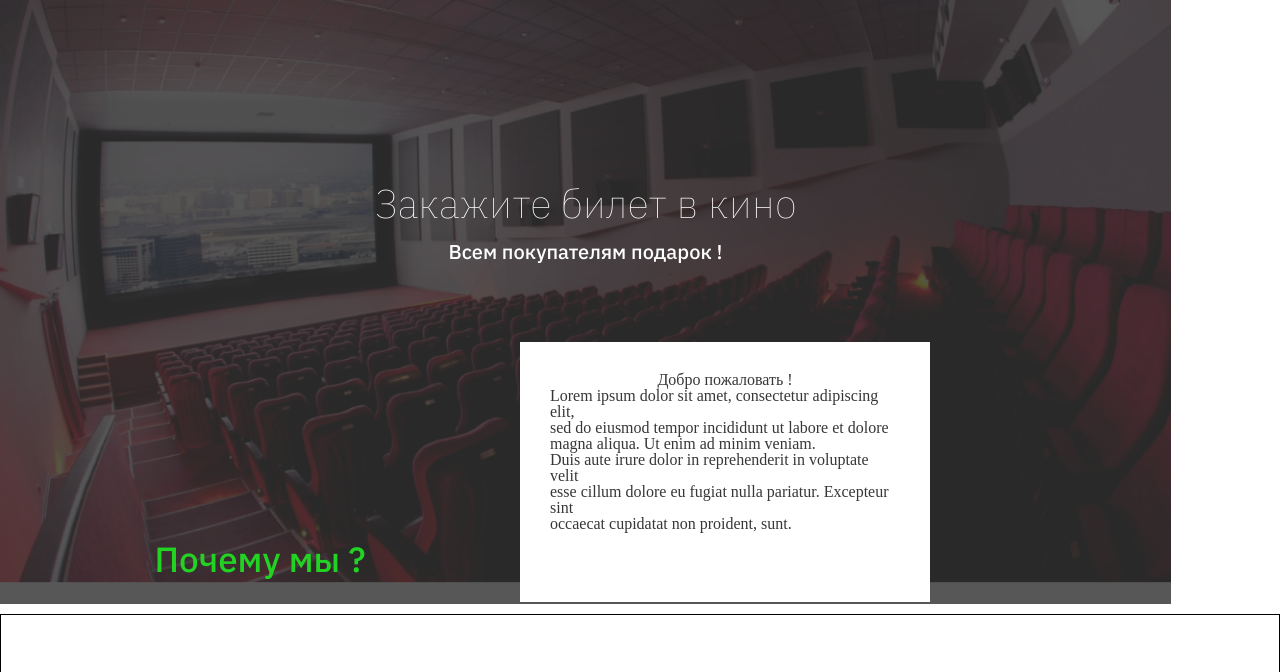
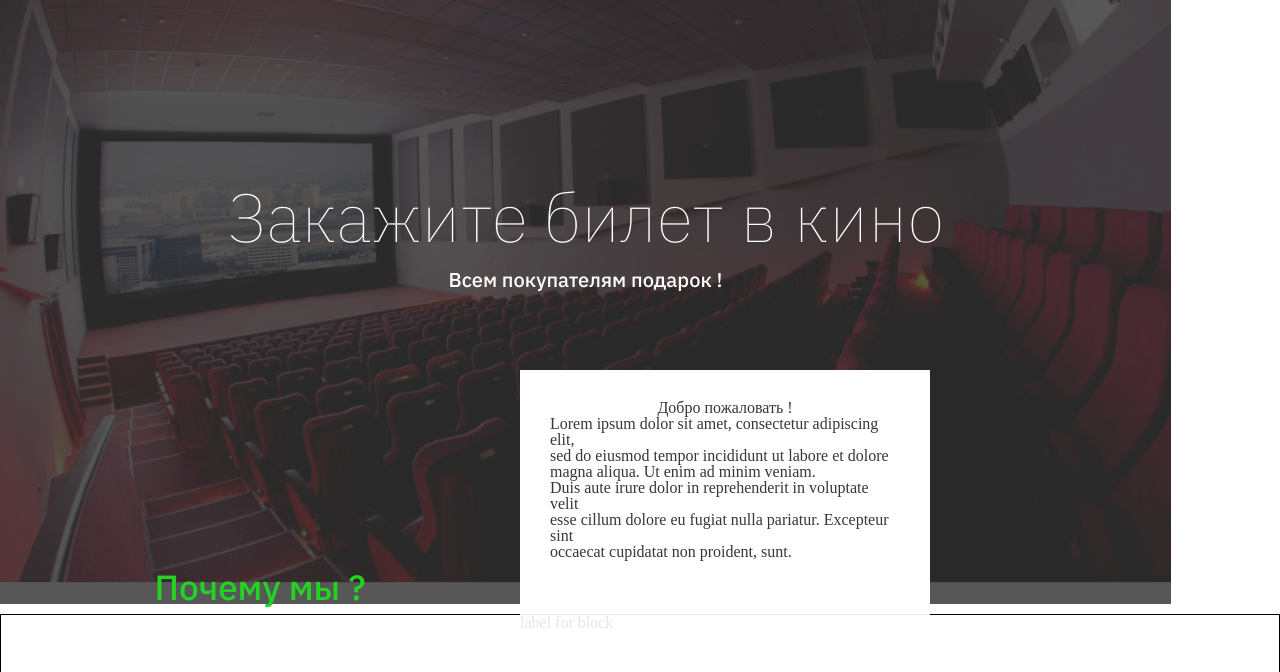
Before and after one commit to d-masch/cinema, a plain HTML site: page index.html in a window 1280 px wide. Shown: the part 114-786 px from the top of the page. Drawn offline with Linux system fonts and the light colour scheme.

Commit message:
ТЗ-4 , разработка сайта 26.08.21 - 22.50

```diff
--- a/index.html
+++ b/index.html
@@ -1,5 +1,5 @@
 <!DOCTYPE html>
-<html lang="zxx">
+<html lang="ru">
   <head>
     <title>Tickets to Cinema</title>
     <meta charset="UTF-8" />
@@ -13,7 +13,8 @@
   </head>
 
 <body class="a">
- <header></header>
+<main>
+
     <div class="back-ground-body">
       <!--логотип-->
       <nav id="menu">
@@ -68,13 +69,15 @@
       <div
         style="
           font-family: IBM-Plex-Sens-Think;
-          font-size: 40px;
+          font-size: 68px;
           font-weight: 100;
           margin-top: 200px;
           text-align: center;
           color: rgb(255, 255, 255);
         ">
-        <h1>Закажите билет в кино</h1>
+          <header>
+                 <h1>Закажите билет в кино</h1>
+          </header>
       </div>
       <div
         style="
@@ -93,7 +96,7 @@
         </div>
         <div style="width: 350px; height: 200px; padding: 30px; display: inline-block; background-color: white;">
           <div style="text-align: center;">
-            <h1> Добро пожаловать ! </h1>
+            <h3> Добро пожаловать ! </h3>
           </div>
           <p> Lorem ipsum dolor sit amet, consectetur adipiscing elit, <br>
             sed do eiusmod tempor incididunt ut labore et dolore <br>magna aliqua.
@@ -107,6 +110,9 @@
     </div>
 
     <div style="border: solid 1pt; color: #000;">
+      <div>
+        <label for="#">label for block</label>
+       </div>
       <div style="float: left; margin: 60px 20px 20px 20px; width: 250px; border: 1px solid rgb(0, 0, 0);">
         <img src="./images/big_screen.png" alt="Большие экраны">
         <div style="text-align: center; font-size: 25px;">
@@ -413,7 +419,8 @@
       <label for="checkbox">Я согласен на обработку своих персональных данных</label>
      </div>
      <div>
-      <input type="file"> <!--для учебных целей-->
+      <input type="file" id="file"> <!--для учебных целей-->
+      <label for="file">выберите файл</label>
      </div>
      <div>
       <input type="email" placeholder="введите электронную почту" required name="#"> <!--для учебных целей-->
@@ -426,7 +433,7 @@
     <div class="body-fonts" style="padding: 30px; background-color: darkgreen;">
        <h2> КАРТА  </h2>
     </div>
-
+  </main>
     <footer>
        <div class="footer-fonts" style="float: left; width: 1171px; background-color: rgb(163, 204, 64); border: 1px solid #000;">
         <!--лого в футере-->
@@ -547,4 +554,5 @@
       </symbol>
     </svg>
   </body>
+
 </html>
--- a/main.css
+++ b/main.css
@@ -3,7 +3,7 @@
   display: inline-block;
   color: rgb(255, 255, 255);
   font-family: "IBM-Plex-Sens";
-  src: url("./fonts/IBMPlexSans-Light.ttf");
+  src: url("./fonts/IBMPlexSans-Medium.ttf");
   font-style: normal;
   font-weight: 500;
   font-size: 12px;
```
